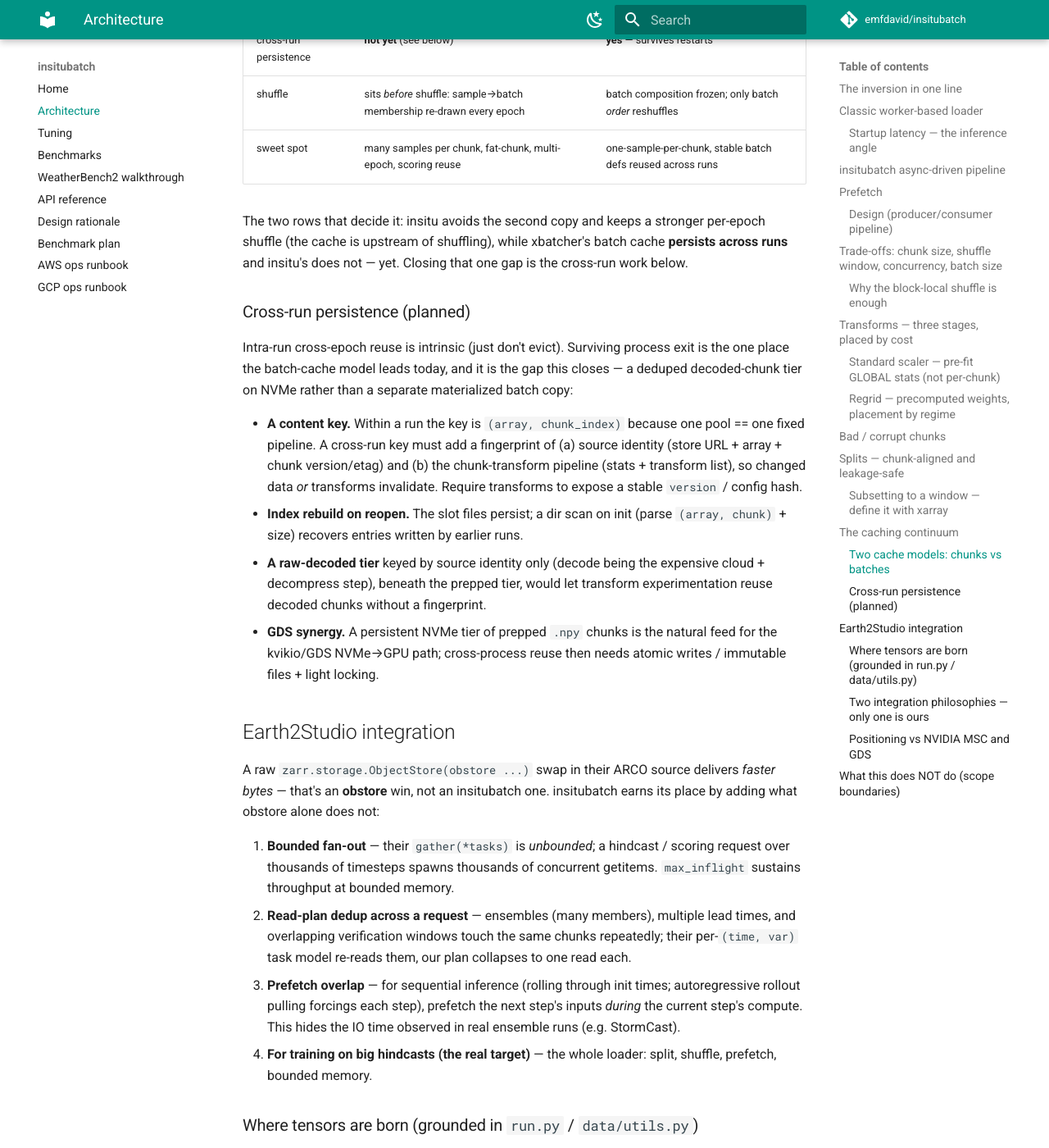
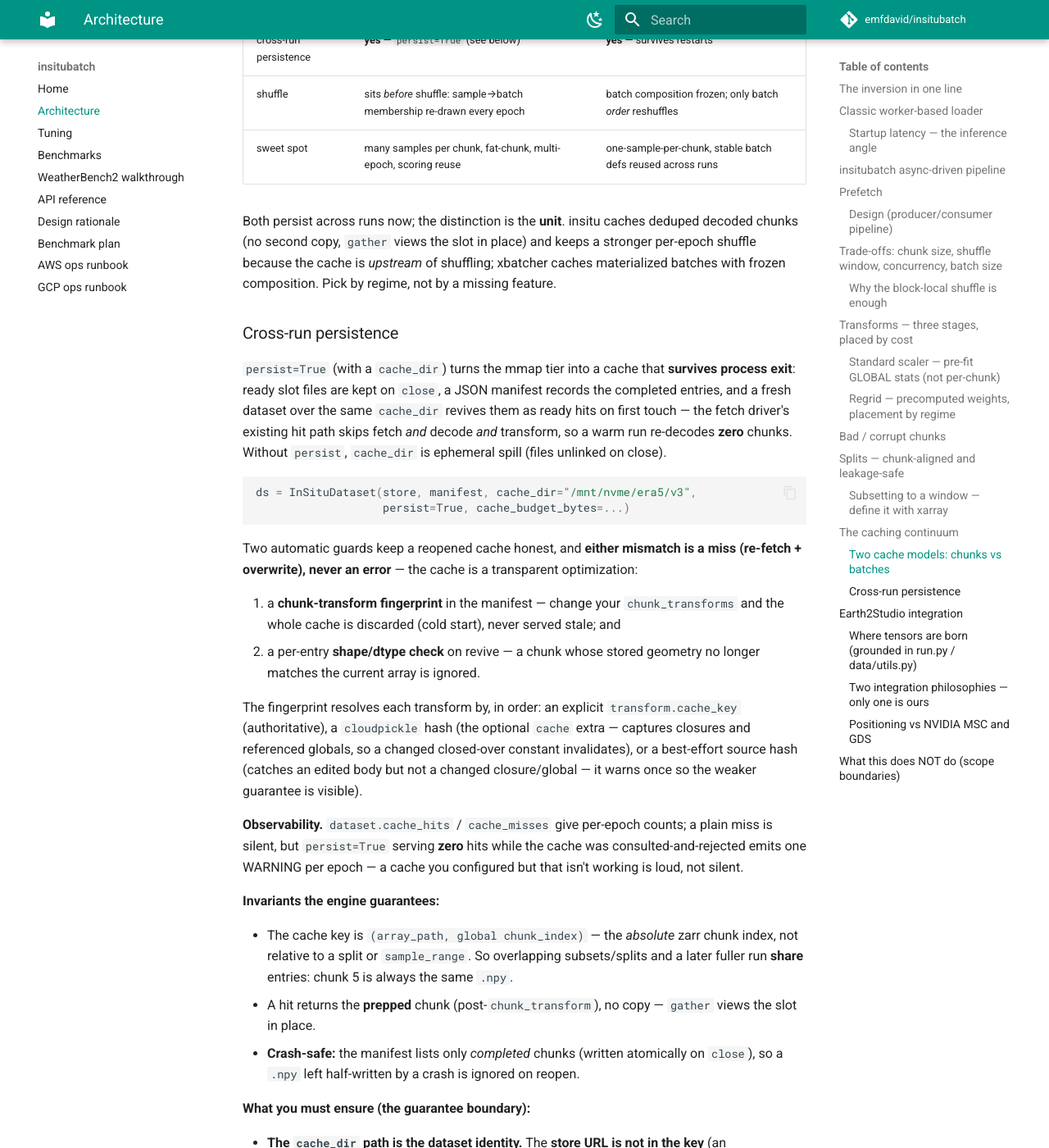
Before and after one commit to emfdavid/insitubatch, an MkDocs documentation site: the page built from docs/architecture.md, in a window 1280 px wide and 1400 px high, scrolled down 11550 px. Shown: the whole window at 82% size. Built offline with MkDocs 1.6.1 and Material for MkDocs 9.7.7, drawn with Linux system fonts in a browser that asks for light colours; comment, search, counter and statistics services are not loaded; some of the changed text lies outside the part shown.

Commit message:
docs: cross-run cache is shipped — invariants, guarantees, user duties
Cross-run persistence landed (persist=True), so the docs that called it
"not yet built" / "planned" are stale. Rewrite the architecture caching
section's "Cross-run persistence" from a design sketch into documented
behavior: how to enable it, the two automatic invalidation guards (transform
fingerprint + shape/dtype, mismatch = miss not error), the fingerprint
precedence (cache_key -> cloudpickle -> source+warn), observability, the
invariants the engine guarantees, and the guarantee boundary the user owns
(cache_dir path is the dataset identity; store URL is not in the key;
deterministic transforms). Note the deferred reshape/Regrid-on-mmap limit.

Flip the comparison-table row and the status lines in DESIGN.md (M-C2 done),
README.md, and index.md; correct the benchmarks caveat (insitu now persists
across runs too, but that figure uses neither persistent cache).

Co-Authored-By: Claude Opus 4.8 <noreply@anthropic.com>

````diff
--- a/docs/architecture.md
+++ b/docs/architecture.md
@@ -458,34 +458,77 @@ shortcut: it is exactly what lets xbatcher's cache survive process exit today.
 | key | `(array, chunk_index)` | batch index → zarr store |
 | backing | heap or mmap'd `.npy` (reclaimable NVMe page cache) | zarr store (local dir or cloud) |
 | cross-epoch reuse | intrinsic (just don't evict) | yes |
-| cross-run persistence | **not yet** (see below) | **yes** — survives restarts |
+| cross-run persistence | **yes** — `persist=True` (see below) | **yes** — survives restarts |
 | shuffle | sits *before* shuffle: sample→batch membership re-drawn every epoch | batch composition frozen; only batch *order* reshuffles |
 | sweet spot | many samples per chunk, fat-chunk, multi-epoch, scoring reuse | one-sample-per-chunk, stable batch defs reused across runs |
 
-The two rows that decide it: insitu avoids the second copy and keeps a stronger
-per-epoch shuffle (the cache is upstream of shuffling), while xbatcher's batch cache
-**persists across runs** and insitu's does not — yet. Closing that one gap is the
-cross-run work below.
+Both persist across runs now; the distinction is the **unit**. insitu caches deduped
+decoded chunks (no second copy, `gather` views the slot in place) and keeps a stronger
+per-epoch shuffle because the cache is *upstream* of shuffling; xbatcher caches
+materialized batches with frozen composition. Pick by regime, not by a missing feature.
 
-### Cross-run persistence (planned)
+### Cross-run persistence
 
-Intra-run cross-epoch reuse is intrinsic (just don't evict). Surviving process exit
-is the one place the batch-cache model leads today, and it is the gap this closes — a
-deduped decoded-chunk tier on NVMe rather than a separate materialized batch copy:
+`persist=True` (with a `cache_dir`) turns the mmap tier into a cache that **survives
+process exit**: ready slot files are kept on `close`, a JSON manifest records the
+completed entries, and a fresh dataset over the same `cache_dir` revives them as ready
+hits on first touch — the fetch driver's existing hit path skips fetch *and* decode
+*and* transform, so a warm run re-decodes **zero** chunks. Without `persist`,
+`cache_dir` is ephemeral spill (files unlinked on close).
 
-- **A content key.** Within a run the key is `(array, chunk_index)` because one pool
-  == one fixed pipeline. A cross-run key must add a fingerprint of (a) source
-  identity (store URL + array + chunk version/etag) and (b) the chunk-transform
-  pipeline (stats + transform list), so changed data *or* transforms invalidate.
-  Require transforms to expose a stable `version` / config hash.
-- **Index rebuild on reopen.** The slot files persist; a dir scan on init (parse
-  `(array, chunk)` + size) recovers entries written by earlier runs.
-- **A raw-decoded tier** keyed by source identity only (decode being the expensive
-  cloud + decompress step), beneath the prepped tier, would let transform
-  experimentation reuse decoded chunks without a fingerprint.
-- **GDS synergy.** A persistent NVMe tier of prepped `.npy` chunks is the natural
-  feed for the kvikio/GDS NVMe→GPU path; cross-process reuse then needs atomic
-  writes / immutable files + light locking.
+```python
+ds = InSituDataset(store, manifest, cache_dir="/mnt/nvme/era5/v3",
+                   persist=True, cache_budget_bytes=...)
+```
+
+Two automatic guards keep a reopened cache honest, and **either mismatch is a miss
+(re-fetch + overwrite), never an error** — the cache is a transparent optimization:
+
+1. a **chunk-transform fingerprint** in the manifest — change your `chunk_transforms`
+   and the whole cache is discarded (cold start), never served stale; and
+2. a per-entry **shape/dtype check** on revive — a chunk whose stored geometry no
+   longer matches the current array is ignored.
+
+The fingerprint resolves each transform by, in order: an explicit `transform.cache_key`
+(authoritative), a `cloudpickle` hash (the optional `cache` extra — captures closures
+and referenced globals, so a changed closed-over constant invalidates), or a
+best-effort source hash (catches an edited body but not a changed closure/global — it
+warns once so the weaker guarantee is visible).
+
+**Observability.** `dataset.cache_hits` / `cache_misses` give per-epoch counts; a plain
+miss is silent, but `persist=True` serving **zero** hits while the cache was
+consulted-and-rejected emits one WARNING per epoch — a cache you configured but that
+isn't working is loud, not silent.
+
+**Invariants the engine guarantees:**
+
+- The cache key is `(array_path, global chunk_index)` — the *absolute* zarr chunk index,
+  not relative to a split or `sample_range`. So overlapping subsets/splits and a later
+  fuller run **share** entries: chunk 5 is always the same `.npy`.
+- A hit returns the **prepped** chunk (post-`chunk_transform`), no copy — `gather` views
+  the slot in place.
+- **Crash-safe:** the manifest lists only *completed* chunks (written atomically on
+  `close`), so a `.npy` left half-written by a crash is ignored on reopen.
+
+**What you must ensure (the guarantee boundary):**
+
+- **The `cache_dir` path is the dataset identity.** The **store URL is not in the key**
+  (an Icechunk/Arraylake session store has no round-trippable URL), so pointing one
+  `cache_dir` at two sources that share array paths + geometry would serve the wrong
+  chunks. Use a distinct dir per dataset and bury a version in the path (`…/era5/v3/`)
+  that you bump when the **source data** changes — content/etag drift is deliberately
+  not detected.
+- **`chunk_transforms` must be deterministic** (they are baked into the cached chunk).
+  If you rely on auto-invalidation when you edit one, install the `cache` extra
+  (cloudpickle) or set an explicit `transform.cache_key`; the source-only fallback can
+  miss closure/global changes.
+
+**Limitations (deferred).** A **reshaping** `chunk_transform` (e.g. `Regrid`) on the
+mmap tier still raises — the slot is sized at the source shape, so the persistent cache
+covers shape-preserving transforms today. A raw-decoded tier (keyed by source only, for
+transform experimentation), orphaned-file GC across version bumps, and the kvikio/GDS
+NVMe→GPU feed off the persistent `.npy` tier remain on the roadmap
+([DESIGN.md](https://github.com/emfdavid/insitubatch/blob/main/DESIGN.md)).
 
 ## Earth2Studio integration
 
````
Also changed, not shown: DESIGN.md (+28 -17 lines), README.md (+5 -5 lines), docs/benchmarks.md (+4 -3 lines), docs/index.md (+5 -5 lines).
